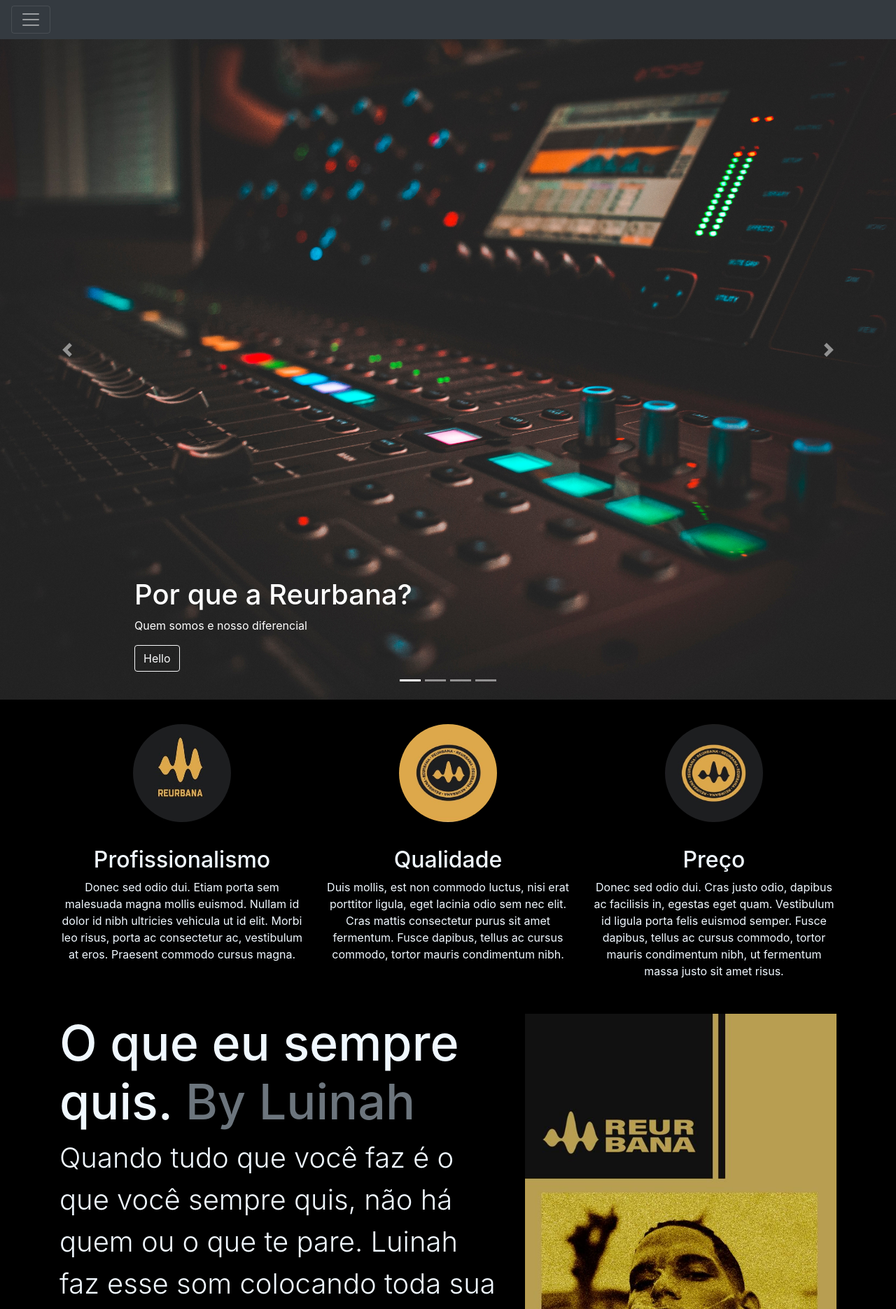
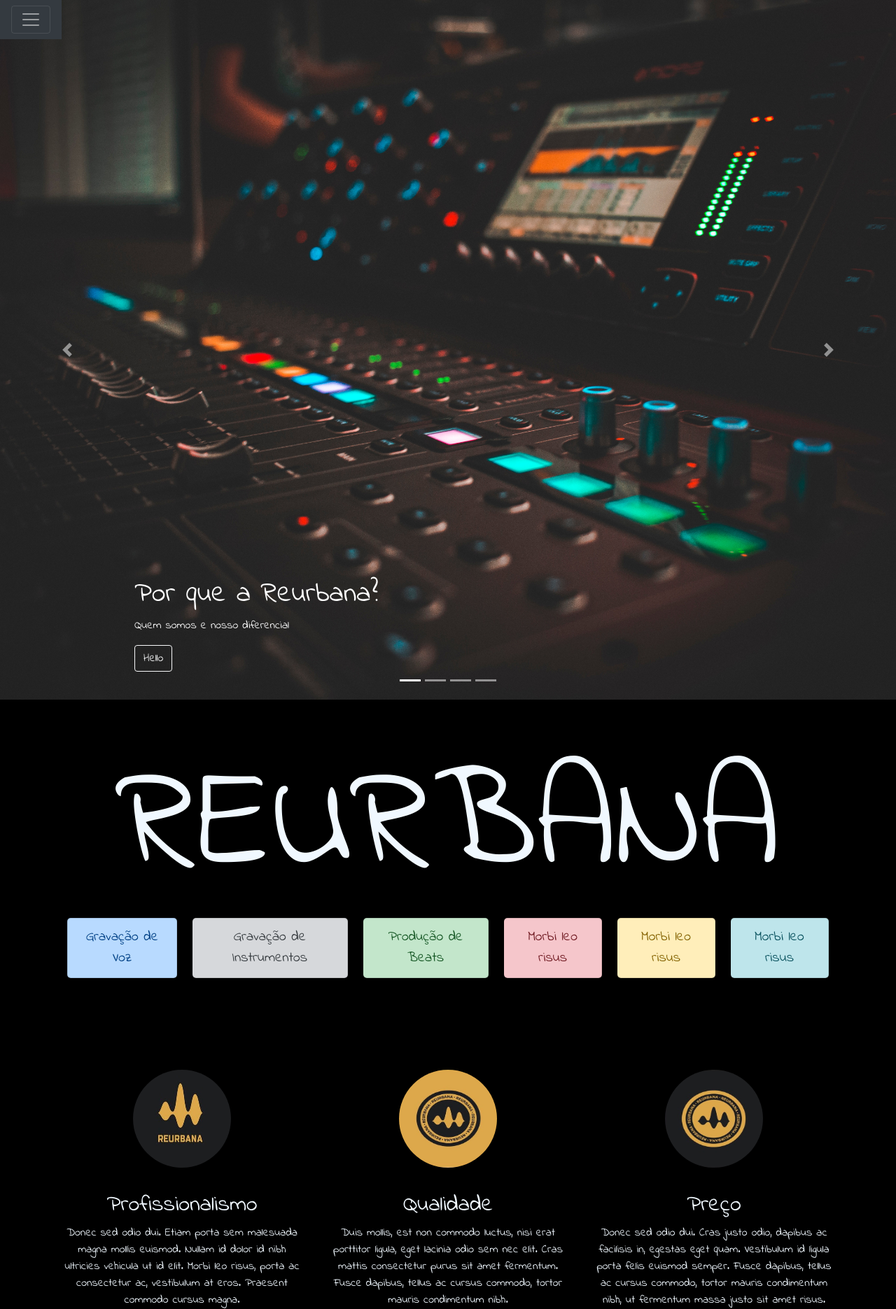
Before and after one commit to Felps10/Reurbana, a Django app: page / in a window 1280 px wide. Shown: the top 1871 px of the page at 70% size. Run offline with Django 3.2, Linux system fonts and the light colour scheme; some libraries are stand-ins or nearby versions.

Commit message:
section oqfazemos criated

```diff
--- a/reurbana/static/main.css
+++ b/reurbana/static/main.css
@@ -1,18 +1,46 @@
 .body {
   background-color: black;
   color: aliceblue;
-}
-
-#header {
+  font-family: "Indie Flower", cursive;
 }
 
 .landing-main {
   margin-top: 100px;
 }
 
+#header {
+  display: flex;
+  justify-content: space-between;
+}
+
+#header-nav {
+  display: flex;
+  justify-content: space-evenly;
+  width: 100%;
+}
+
+.navbar nav button {
+}
+
+#navbutton {
+  width: fit-content;
+}
+
 .carousel-inner div img {
   height: 1000px;
   width: 100%;
+}
+
+#oqfazemos {
+  background-color: black;
+}
+#oqfazemos h1 {
+  font-size: 200px;
+}
+
+#oqfazemos ul li {
+  margin: 0 1%;
+  border-radius: 5px;
 }
 
 .col-lg-4 img {
--- a/reurbana/templates/landing.html
+++ b/reurbana/templates/landing.html
@@ -10,7 +10,11 @@
     <link rel="stylesheet" href="{% static 'main.css' %}" />
     <!-- JS FILE -->
     <script defer src="{% static 'main.js' %}"></script>
-
+    <!-- GOOGLE FONTS -->
+    <link
+      href="https://fonts.googleapis.com/css?family=Indie+Flower&display=swap"
+      rel="stylesheet"
+    />
     <!-- BOOTSTRAP -->
     <link
       rel="stylesheet"
@@ -47,15 +51,31 @@
   </head>
   <!-- BODY -->
   <body class="body" data-gr-c-s-loaded="true">
-    <header id="header">
+    <header>
       <div class="pos-f-t fixed-top">
         <div class="collapse" id="navbarToggleExternalContent">
           <div class="bg-dark p-4">
-            <h5 class="text-white h4">REURBANA</h5>
             <span class="text-muted">Você nunca viu nada igual</span>
+            <div
+              id="header"
+              class="navbar navbar-expand-md navbar-dark fixed-top bg-dark"
+            >
+              <h1 class="navbar-brand">REURBANA</h1>
+              <nav id="header-nav">
+                <button class="btn btn-lg btn-outline-success">
+                  O que fazemos
+                </button>
+                <button class="btn btn-lg btn-outline-success">
+                  O que já fizemos
+                </button>
+                <button class="btn btn-lg btn-outline-success">
+                  Contato
+                </button>
+              </nav>
+            </div>
           </div>
         </div>
-        <nav class="navbar navbar-dark bg-dark">
+        <nav id="navbutton" class="navbar navbar-dark bg-dark">
           <button
             class="navbar-toggler"
             type="button"
@@ -198,7 +218,31 @@
       <!-- Marketing messaging and featurettes
   ================================================== -->
       <!-- Wrap the rest of the page in another container to center all the content. -->
-
+      <section id="oqfazemos" class="jumbotron text-center">
+        <div class="container">
+          <h1>REURBANA</h1>
+          <ul class="lead text-muted list-group list-group-horizontal-lg">
+            <li class="list-group-item list-group-item-primary">
+              Gravação de Voz
+            </li>
+            <li class="list-group-item list-group-item-secondary">
+              Gravação de Instrumentos
+            </li>
+            <li class="list-group-item list-group-item-success">
+              Produção de Beats
+            </li>
+            <li class="list-group-item list-group-item-danger">
+              Morbi leo risus
+            </li>
+            <li class="list-group-item list-group-item-warning">
+              Morbi leo risus
+            </li>
+            <li class="list-group-item list-group-item-info">
+              Morbi leo risus
+            </li>
+          </ul>
+        </div>
+      </section>
       <div id="diferencial" class="container marketing">
         <!-- Three columns of text below the carousel -->
         <div class="row">
```
